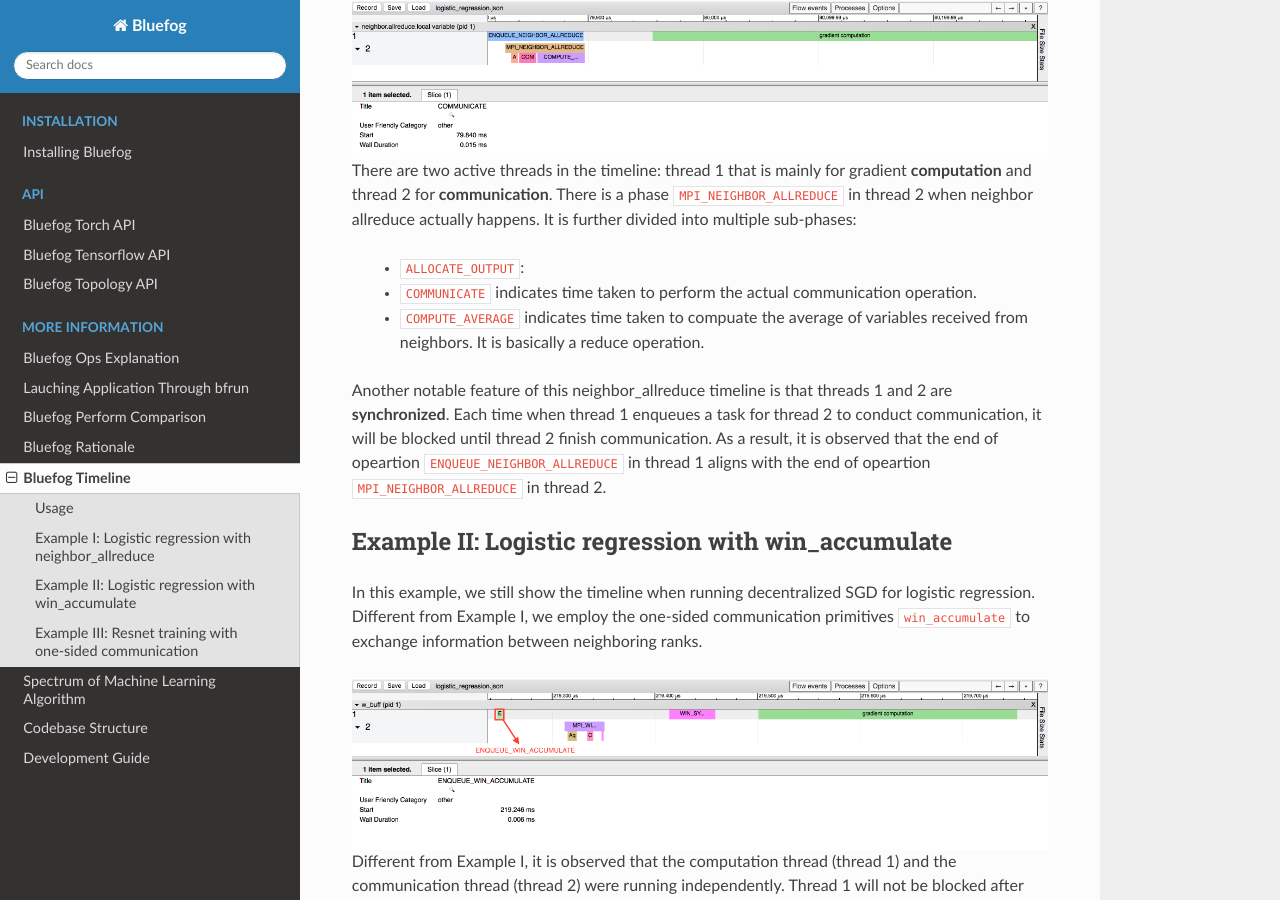
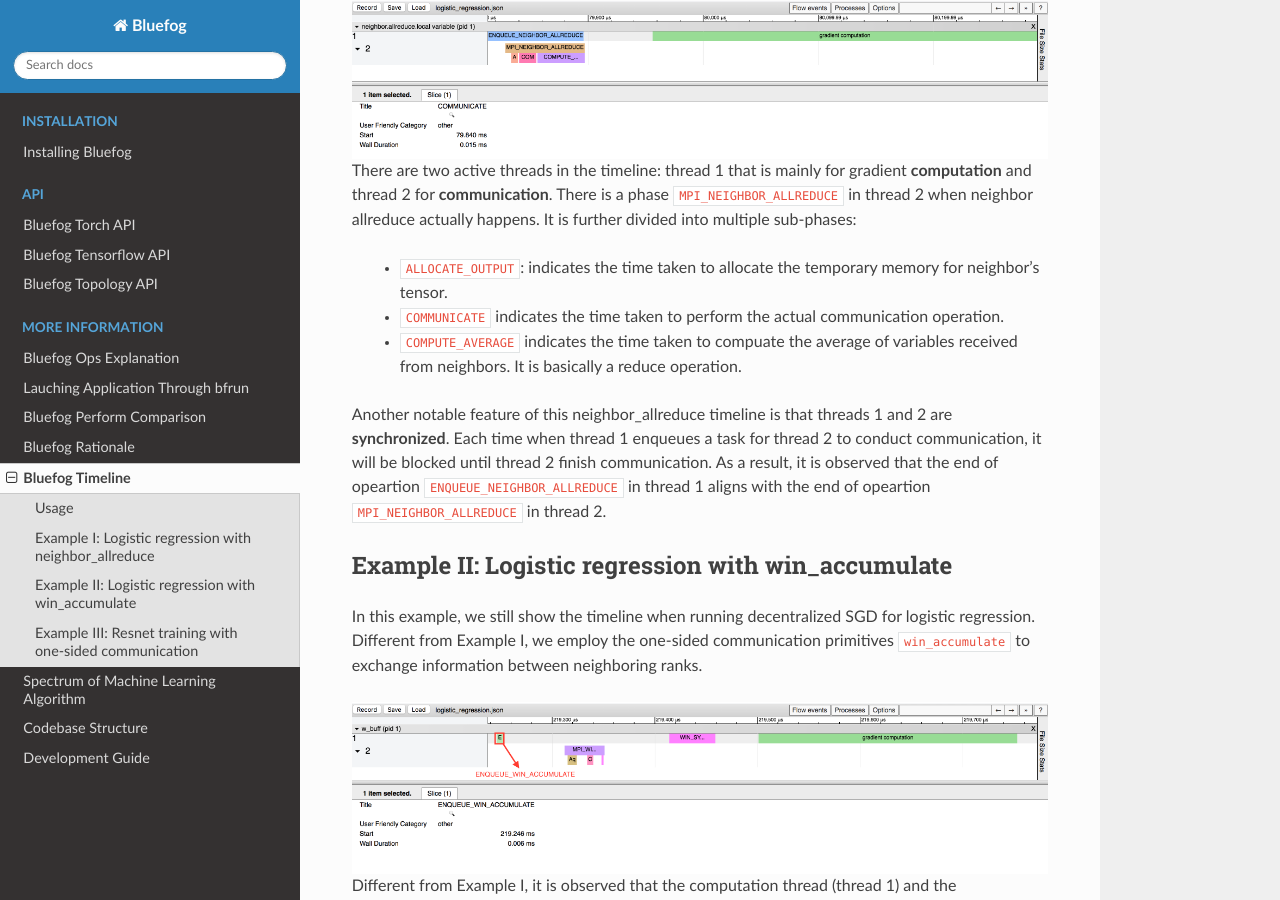
Before and after one commit to Bluefog-Lib/bluefog, a Sphinx documentation site: the page built from docs/timeline.rst, in a window 1280 px wide and 900 px high, scrolled down 993 px. Built offline with Sphinx 7.4.7 and the Read the Docs theme 2.0.0, drawn with Linux system fonts in a browser that asks for light colours.

Commit message:
Update timeline.rst

```diff
--- a/docs/timeline.rst
+++ b/docs/timeline.rst
@@ -18,7 +18,7 @@ For example, Bluefog timeline will tell how your computation is in parallel with
 communication.
 
 Usage
---------------------------
+-----
 To record a Bluefog timeline, set ``--timeline-filename`` command line argument to the
 location of the timeline file to be created. This will generate a timeline record file
 for each agent. For example, the following command ::
@@ -33,7 +33,7 @@ is not set, the timeline function will be deactivated by default.
 
 
 Example I: Logistic regression with neighbor_allreduce
---------------------------
+------------------------------------------------------
 In the first example, we show the timeline when running decentralized SGD for
 logistic regression, see the figure below. In this example, each rank is connected
 via an undirected power-2 topology. We exploit the
@@ -48,11 +48,11 @@ There are two active threads in the timeline: thread 1 that is mainly for gradie
 in thread 2 when neighbor allreduce actually happens. It is further divided into multiple
 sub-phases:
 
-   + ``ALLOCATE_OUTPUT``:
+   + ``ALLOCATE_OUTPUT``: indicates the time taken to allocate the temporary memory for neighbor's tensor.
 
-   + ``COMMUNICATE`` indicates time taken to perform the actual communication operation.
+   + ``COMMUNICATE`` indicates the time taken to perform the actual communication operation.
 
-   + ``COMPUTE_AVERAGE`` indicates time taken to compuate the average of variables received from neighbors. It is basically a reduce operation.
+   + ``COMPUTE_AVERAGE`` indicates the time taken to compuate the average of variables received from neighbors. It is basically a reduce operation.
 
 Another notable feature of this neighbor_allreduce timeline is that threads 1 and 2 are **synchronized**.
 Each time when thread 1 enqueues a task for thread 2 to conduct communication, it will be blocked until
@@ -60,7 +60,7 @@ thread 2 finish communication. As a result, it is observed that the end of opear
 in thread 1 aligns with the end of opeartion ``MPI_NEIGHBOR_ALLREDUCE`` in thread 2.
 
 Example II: Logistic regression with win_accumulate
---------------------------
+---------------------------------------------------
 In this example, we still show the timeline when running decentralized SGD for
 logistic regression. Different from Example I, we employ the one-sided communication
 primitives ``win_accumulate`` to exchange information between neighboring ranks.
@@ -77,7 +77,7 @@ the one-sided communication primitive enables nonblocking operation and will sig
 improve the training efficiency in real practice.
 
 Example III: Resnet training with one-sided communication
---------------------------
+---------------------------------------------------------
 In this example, we show the timeline for a real experiment when decentralized SGD is used to
 train Resnet with CIFAR10 dataset. We exploit the one-sided communicaton primitive ``win_put''
 to exchange information between ranks. It is observed that each phase during the training
```
